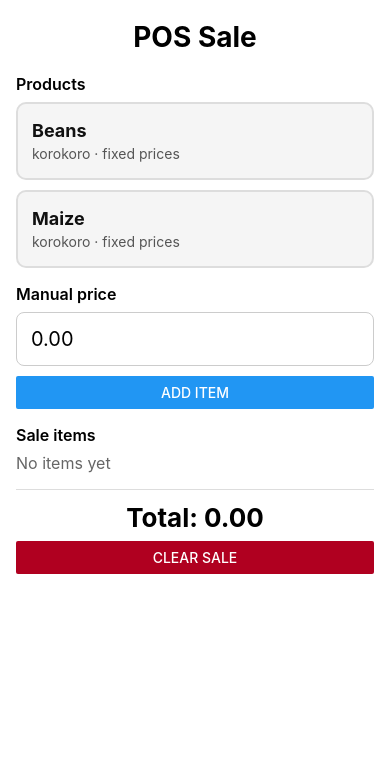
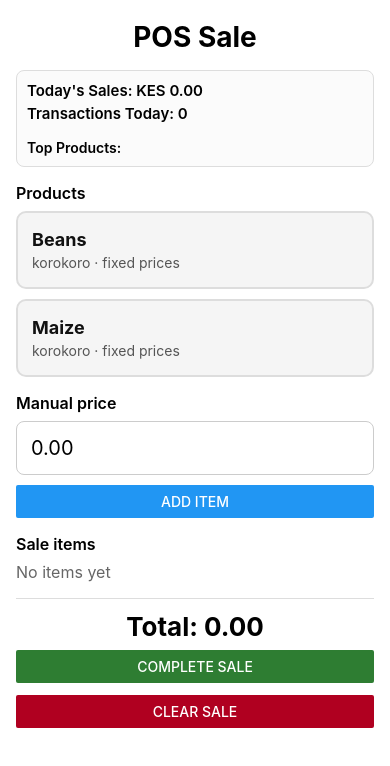
Before and after one commit to Recillah-Khamala/POS-prototype, a React Native app: screen / in a window 390 px wide. Shown: the top 766 px of the page. Built offline with nearby package versions, Linux system fonts and the light colour scheme.

Commit message:
feat(transactions): add complete sale, dashboard and analytics

```diff
--- a/SalesScreen.js
+++ b/SalesScreen.js
@@ -62,6 +62,8 @@ const SalesScreen = () => {
   const [selectedProduct, setSelectedProduct] = useState(null);
   // items: cart items array. Each item at minimum has { id, name, quantity, unitName, price }
   const [items, setItems] = useState([]);
+  // transactions state: saved completed sales
+  const [transactions, setTransactions] = useState([]);
 
   // Helpers to find product definition by name
   const findProductByName = (name) => PRODUCTS.find((p) => p.name === name);
@@ -229,6 +231,51 @@ const SalesScreen = () => {
     setSelectedProduct(null);
   };
 
+  // Complete the current sale: save transaction and clear cart
+  const completeSale = () => {
+    if (!items || items.length === 0) return;
+
+    const totalAmount = items.reduce((sum, it) => sum + (Number(it.price) || 0), 0);
+
+    const newTransaction = {
+      id: Date.now(),
+      items: items,
+      totalAmount,
+      createdAt: Date.now(),
+    };
+
+    setTransactions((prev) => [newTransaction, ...prev]);
+    // clear cart
+    setItems([]);
+    setPriceInput('');
+    setSelectedProduct(null);
+  };
+
+  // Dashboard helpers
+  const getTodaySales = () => {
+    const today = new Date().toDateString();
+    return transactions
+      .filter((tx) => new Date(tx.createdAt).toDateString() === today)
+      .reduce((sum, tx) => sum + (Number(tx.totalAmount) || 0), 0);
+  };
+
+  const getTodayTransactionCount = () => {
+    const today = new Date().toDateString();
+    return transactions.filter((tx) => new Date(tx.createdAt).toDateString() === today)
+      .length;
+  };
+
+  const getProductSalesCount = () => {
+    const counts = {};
+    transactions.forEach((tx) => {
+      tx.items.forEach((item) => {
+        if (!counts[item.name]) counts[item.name] = 0;
+        counts[item.name] += 1;
+      });
+    });
+    return counts;
+  };
+
   const total = useMemo(() => items.reduce((sum, row) => sum + (Number(row.price) || 0), 0), [items]);
 
   // Log cart changes for debugging (visible in browser console)
@@ -272,6 +319,21 @@ const SalesScreen = () => {
   return (
     <View style={styles.container}>
       <Text style={styles.title}>POS Sale</Text>
+
+      {/* Simple dashboard */}
+      <View style={styles.dashboard}>
+        <Text style={styles.dashboardText}>Today's Sales: KES {getTodaySales().toFixed(2)}</Text>
+        <Text style={styles.dashboardText}>Transactions Today: {getTodayTransactionCount()}</Text>
+        <View style={styles.topProducts}>
+          <Text style={styles.dashboardSub}>Top Products:</Text>
+          {Object.entries(getProductSalesCount())
+            .sort((a, b) => b[1] - a[1])
+            .slice(0, 5)
+            .map(([name, count]) => (
+              <Text key={name} style={styles.productRowText}>{`${name} — ${count}`}</Text>
+            ))}
+        </View>
+      </View>
 
       <Text style={styles.label}>Products</Text>
       <View style={styles.productRow}>
@@ -352,6 +414,10 @@ const SalesScreen = () => {
 
       <View style={styles.footer}>
         <Text style={styles.totalText}>Total: {total.toFixed(2)}</Text>
+      </View>
+
+      <View style={styles.buttonWrap}>
+        <Button title="Complete Sale" onPress={completeSale} color="#2E7D32" />
       </View>
 
       <View style={styles.buttonWrap}>
@@ -498,6 +564,31 @@ const styles = StyleSheet.create({
   itemMain: {
     flex: 1,
   },
+  dashboard: {
+    borderWidth: 1,
+    borderColor: '#ddd',
+    padding: 10,
+    borderRadius: 8,
+    marginBottom: 12,
+    backgroundColor: '#FBFBFB',
+  },
+  dashboardText: {
+    fontSize: 15,
+    fontWeight: '600',
+    marginBottom: 4,
+  },
+  dashboardSub: {
+    fontSize: 14,
+    fontWeight: '600',
+    marginTop: 6,
+  },
+  topProducts: {
+    marginTop: 6,
+  },
+  productRowText: {
+    fontSize: 13,
+    color: '#333',
+  },
   itemControls: {
     flexDirection: 'row',
     alignItems: 'center',
```
